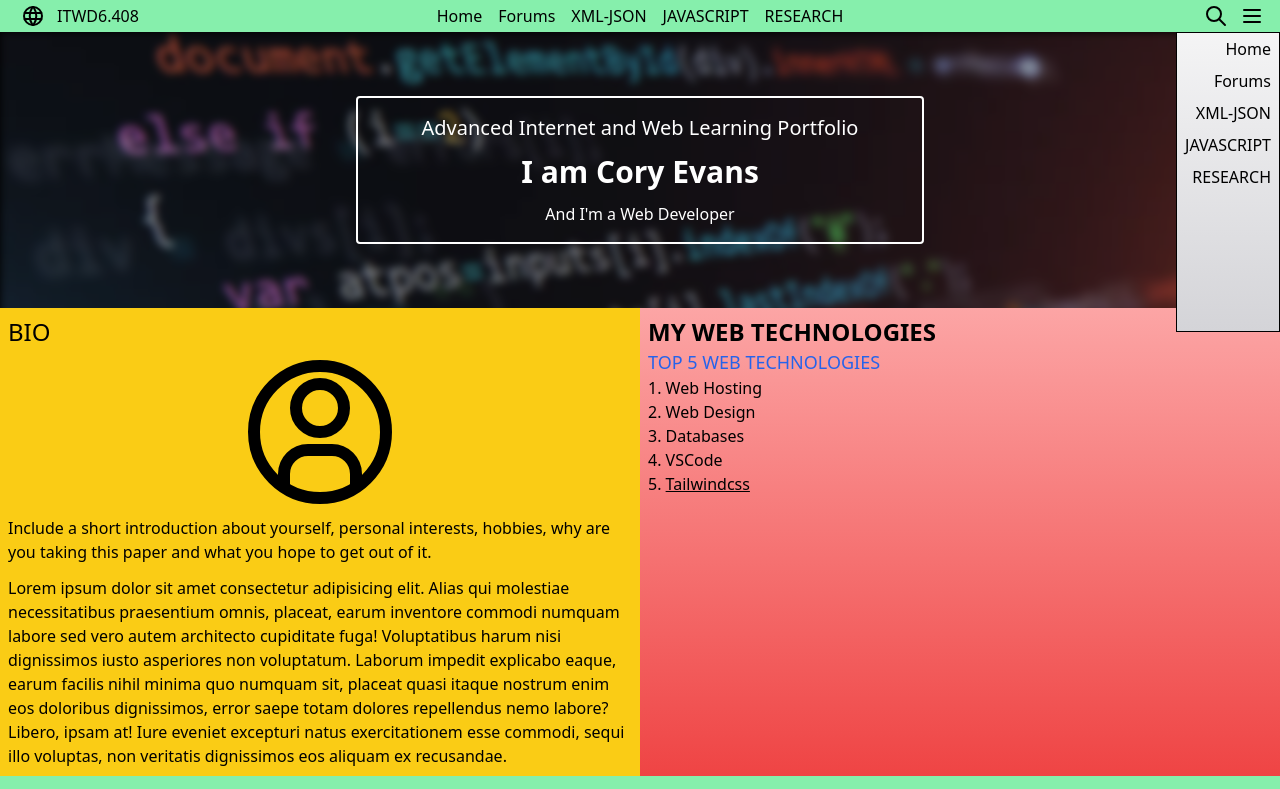
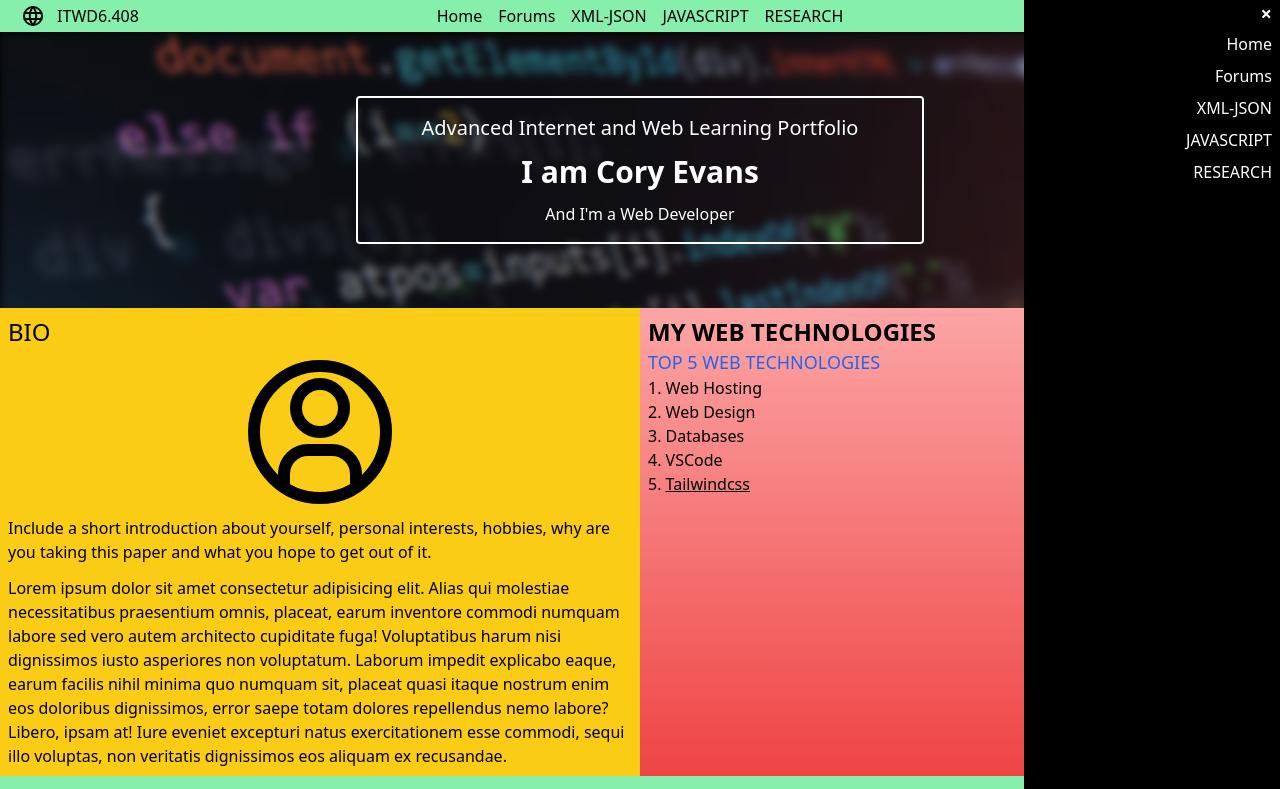
Before and after one commit to CoryEvans2324/advanced-web-assignment-1, a website: page public/index.html in a window 1280 px wide. Both pictures are taken after a click on the element 1251 px from the left and 16 px from the top of the page. Shown: the top 789 px of the page. Drawn offline with nearby package versions, Linux system fonts and the light colour scheme; files that its build step writes are made by us from their sources.

Commit message:
changed sidebar

```diff
--- a/public/index.html
+++ b/public/index.html
@@ -6,9 +6,10 @@
 	<meta name="viewport" content="width=device-width, initial-scale=1.0">
 	<title>Lab 1</title>
 	<link rel="stylesheet" href="style.css">
-	<script src="//unpkg.com/alpinejs" defer></script>
+	<!-- <script src="//unpkg.com/alpinejs" defer></script> -->
+	<script src="js/sidebar.js"></script>
 </head>
-<body class="relative">
+<body class="relative overflow-x-hidden">
 	<nav class="relative flex justify-between items-center bg-green-300 px-4 z-50">
 		<a href="/" class="flex items-center justify-center space-x-3 hover:bg-white py-1 w-32">
 			<svg xmlns="http://www.w3.org/2000/svg" class="icon icon-tabler icon-tabler-world" width="24" height="24" viewBox="0 0 24 24" stroke-width="2" stroke="currentColor" fill="none" stroke-linecap="round" stroke-linejoin="round">
@@ -52,7 +53,7 @@
 				</svg>
 			</a>
 
-			<div class="hover:cursor-pointer" @click="show = !show">
+			<div class="hover:cursor-pointer" onclick="openNav()" @click="show = !show">
 				<svg xmlns="http://www.w3.org/2000/svg" class="icon icon-tabler icon-tabler-menu-2" width="24" height="24" viewBox="0 0 24 24" stroke-width="2" stroke="currentColor" fill="none" stroke-linecap="round" stroke-linejoin="round">
 					<path stroke="none" d="M0 0h24v24H0z" fill="none"></path>
 					<line x1="4" y1="6" x2="20" y2="6"></line>
@@ -61,31 +62,38 @@
 				</svg>
 			</div>
 
-			<div x-show="show" class="absolute right-0 top-full" style="display: none;" @click.away="show=false">
-				<ul class="flex flex-col items-end min-h-[300px] border border-black bg-gradient-to-t from-gray-300 to-gray-100">
+		</div>
+	</nav>
+	<div id="sidebar" x-show="show" class="absolute w-64 -right-64 top-0 bottom-0 bg-black transition-all duration-500 z-50" @click.away="show=false">
+		<div class="text-white">
+			<button class="text-right w-full block px-2 text-xl font-semibold hover:bg-gray-500"
+				onclick="closeNav()"
+			>
+				&times;
+			</button>
+			<ul class="flex flex-col items-end min-h-[300px]">
 				<li class="w-full">
-						<a class="block py-1 px-2 text-right hover:bg-white" href="/">Home</a>
+					<a class="block py-1 px-2 text-right hover:bg-gray-500" href="/">Home</a>
 				</li>
 
 				<li class="w-full">
-						<a class="block py-1 px-2 text-right hover:bg-white" href="/forums">Forums</a>
+					<a class="block py-1 px-2 text-right hover:bg-gray-500" href="/forums">Forums</a>
 				</li>
 
 				<li class="w-full">
-						<a class="block py-1 px-2 text-right hover:bg-white" href="/XML-JSON">XML-JSON</a>
+					<a class="block py-1 px-2 text-right hover:bg-gray-500" href="/XML-JSON">XML-JSON</a>
 				</li>
 
 				<li class="w-full">
-						<a class="block py-1 px-2 text-right hover:bg-white" href="/javascript">JAVASCRIPT</a>
+					<a class="block py-1 px-2 text-right hover:bg-gray-500" href="/javascript">JAVASCRIPT</a>
 				</li>
 
 				<li class="w-full">
-						<a class="block py-1 px-2 text-right hover:bg-white" href="/research">RESEARCH</a>
+					<a class="block py-1 px-2 text-right hover:bg-gray-500" href="/research">RESEARCH</a>
 				</li>
 			</ul>
 		</div>
 	</div>
-	</nav>
 
 	<main>
 		<div class="relative w-full grid place-items-center py-16 bg-black overflow-hidden">
--- /dev/null
+++ b/public/js/sidebar.js
@@ -0,0 +1,9 @@
+function closeNav() {
+	document.querySelector('#sidebar').classList.add('-right-64')
+	document.querySelector('#sidebar').classList.remove('right-0')
+}
+
+function openNav() {
+	document.querySelector('#sidebar').classList.remove('-right-64')
+	document.querySelector('#sidebar').classList.add('right-0')
+}
```
Also changed, not shown: 1 other file. Lines whose indentation alone changed are shown as unchanged.
